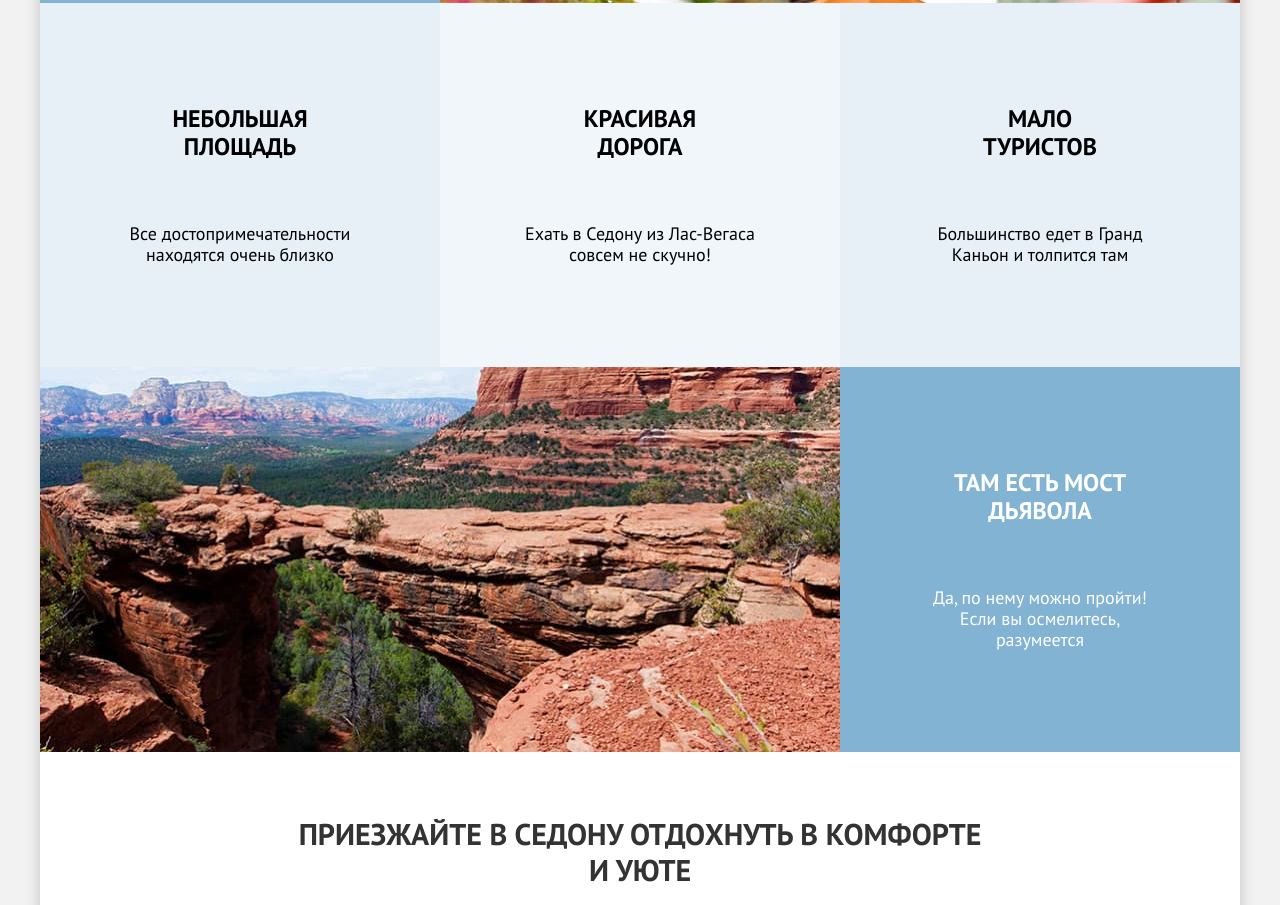
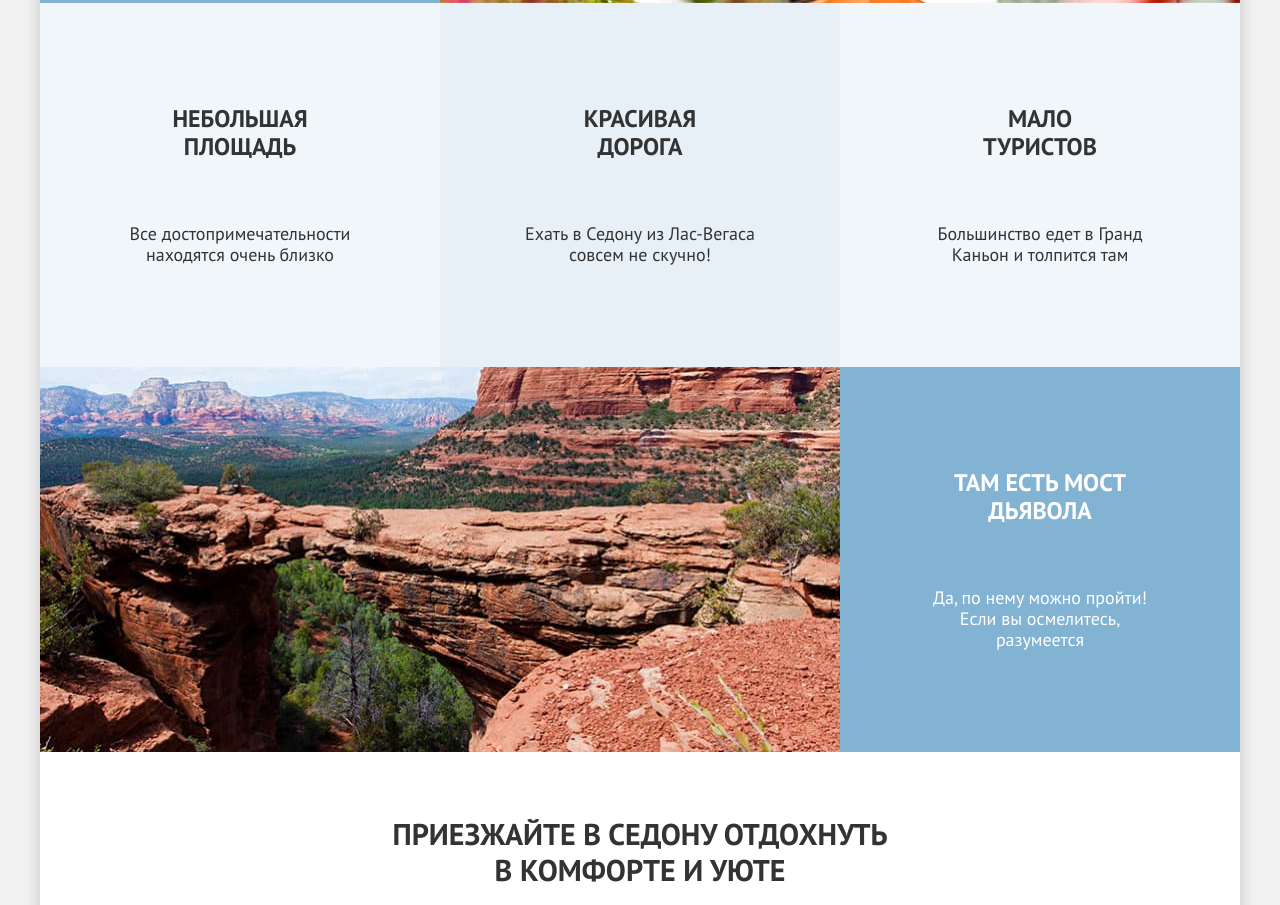
Before and after one commit to htmlacademy-htmlcss/2568305-sedona-2, a plain HTML site: page index.html in a window 1280 px wide. Shown: the part 1192-2097 px from the top of the page. Drawn offline with Linux system fonts and the light colour scheme.

Commit message:
Сетки компонентов на флексах (доделки)

```diff
--- a/index.html
+++ b/index.html
@@ -47,11 +47,10 @@
 
     <main class="main-container main-index">
       <div class="page-container">
-        <!-- <section class="hero"> -->
+
         <h1 class="visually-hidden">Седона - городок в Аризоне</h1>
         <img class="hero-img" src="./images/welcome.svg" width="458" height="352"
           alt="Welcome to the gorgeous Sedona, because the Grand Canyon sucks!">
-        <!-- </section> -->
 
 
         <section class="advantages">
@@ -59,8 +58,7 @@
           <p class="advantages-lead">Седона — небольшой городок в Аризоне, заслуживающий большего!</p>
           <p class="advantages-lead-reason">Рассмотрим причины, по которым Седона круче, чем Гранд-Каньон!</p>
 
-          <ul class="advantages-list">
-            <li class="row">
+
           <div class="advantages-container">
             <div class="advantages-container-discription">
               <h3 class="advantages-title">Настоящий городок</h3>
@@ -69,33 +67,31 @@
             <img class="advantages-img1" src="images/photo-1.jpg" width="800" height="385"
               alt="Американские дома в горах.">
           </div>
+
+          <ul class="advantages-list">
+            <li class="advantages-container-discription">
+              <h3 class="advantages-title square">Небольшая площадь</h3>
+              <p class="advantages-discription square">Все достопримечательности находятся очень близко</p>
             </li>
 
-            <li class="advantages-container-discription unic">
-              <h3 class="advantages-title square">Небольшая площадь</h3>
-              <p class="advantages-discription square">Все достопримечательности находятся очень близко</p>
-
-            </li>
-
-            <li class="advantages-container-discription unic">
+            <li class="advantages-container-discription">
               <h3 class="advantages-title square">Красивая дорога</h3>
               <p class="advantages-discription square">Ехать в Седону из Лас-Вегаса совсем не скучно!</p>
             </li>
 
-            <li class="advantages-container-discription unic">
+            <li class="advantages-container-discription">
               <h3 class="advantages-title square">Мало туристов</h3>
               <p class="advantages-discription square">Большинство едет в Гранд Каньон и толпится там</p>
             </li>
+          </ul>
 
-            <li class="row">
           <div class="advantages-container">
             <img class="advantages-img2" src="images/photo-2.jpg" width="800" height="385" alt="Каньон и деревья.">
             <div class="advantages-container-discription">
               <h3 class="advantages-title">Там есть мост дьявола</h3>
               <p class="advantages-discription">Да, по нему можно пройти! Если вы осмелитесь, разумеется</p>
             </div>
-            </li>
-          </ul>
+
         </section>
 
         <section class="infrastructure">
--- a/styles/styles.css
+++ b/styles/styles.css
@@ -66,7 +66,6 @@
 .navigation-logo {
   display: block;
   margin-left: 70px;
-  /* margin-right: 30px; */
 position: relative;
 }
 
@@ -206,14 +205,10 @@
   justify-content: start;
 }
 
-
-.row {
-  background: #82B3D3;
-}
-
 .advantages-container {
   display: flex;
   align-items: center;
+  background: #82B3D3;
 
 }
 
@@ -243,10 +238,10 @@
 
 
 .square {
-  color: #000;
+  color: #333333;
 }
 
-.unic {
+.advantages-list li:nth-child(odd) {
   background-color: #83B3D31F;
 }
 
@@ -284,10 +279,10 @@
   text-align: center;
   text-transform: uppercase;
   padding-top: 64px;
-  margin-bottom: 25px;
+  margin-bottom: 20px;
   margin-left: auto;
   margin-right: auto;
-  width: 700px;
+  width: 510px;
   margin-top: 0;
 }
 
@@ -297,6 +292,9 @@
   text-align: center;
   padding-bottom: 64px;
   margin: 0;
+  width: 550px;
+  margin-left: auto;
+  margin-right: auto;
 }
 
 
@@ -776,6 +774,7 @@
 
 
 .pagination-link {
+  display: block;
   font-size: 20px;
   line-height: 36px;
   font-weight: 700;
@@ -784,17 +783,17 @@
   background: #82B3D3;
   color: #ffffff;
   text-decoration: none;
-  min-width: 60px;
-  min-height: 60px;
-  padding: 11px 18px;
+  max-width: 60px;
+  padding: 12px 25px;
 }
 
+
+
 .active {
-
   color: #000;
   background: #F2F2F2;
+}
 
-}
 
 .pagination-text {
   font-size: 20px;
```
Lines whose indentation alone changed are shown as unchanged.
